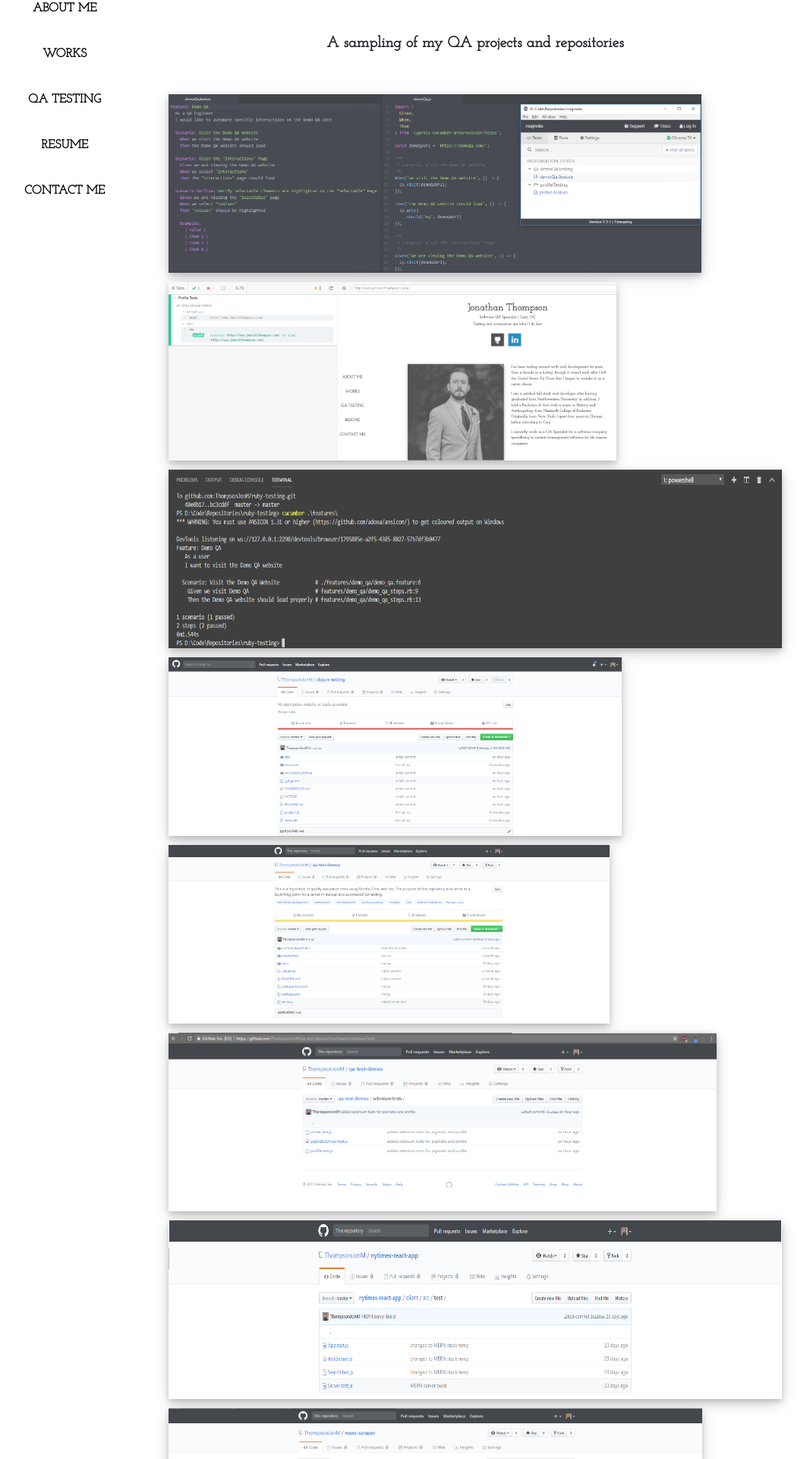
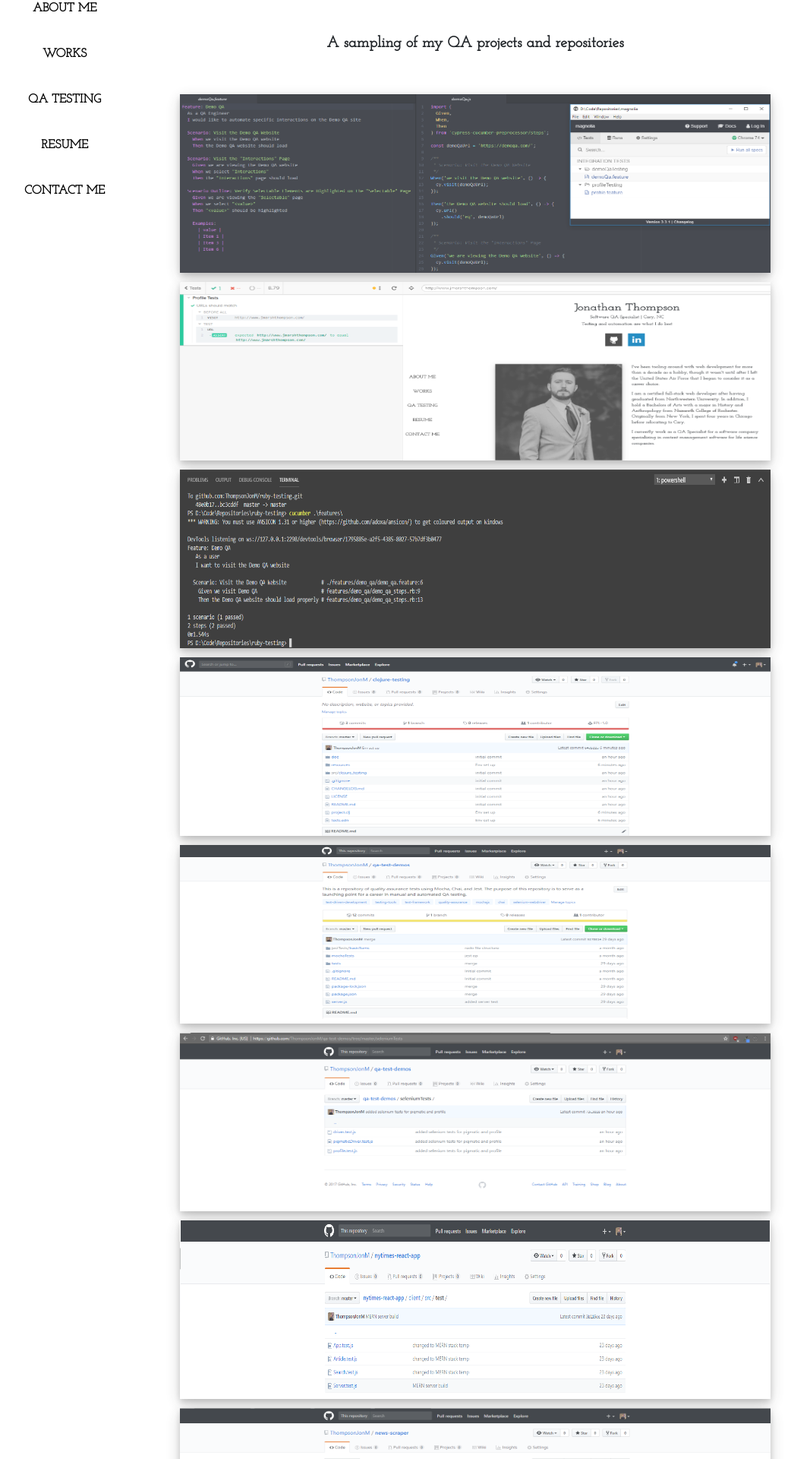
Before and after one commit to ThompsonJonM/personal-website, a React (Create React App) app in the folder client/: page /testing in a window 1280 px wide. Shown: the part 337-2257 px from the top of the page at 76% size, without its empty margins (14-1081 px from the left). Built offline with nearby package versions, Linux system fonts and the light colour scheme.

Commit message:
Revert row changes

```diff
--- a/client/src/components/content/Testing.js
+++ b/client/src/components/content/Testing.js
@@ -37,7 +37,7 @@ export default class Testing extends React.Component {
                 <div className="row">
                     <div className="col-12 ml-sm-auto ml-md-auto ml-lg-auto">
                         <div className='row'>
-                            <div className="col-xs-10 col-xs-offset-1 imageBlock">
+                            <div className="col-12 imageBlock">
                                 <Link to="https://github.com/ThompsonJonM/magnolia-acuminata" target='_blank' className="project" name='cypressCucumberTestingLink'>
                                     <div className='row'>
                                         <img src={cypressCucumberTesting} alt="cypress cucumber testing display" className="img-fluid projectImg" name='cypressCucumberTestingImg'/>
@@ -56,7 +56,7 @@ export default class Testing extends React.Component {
                 <div className="row">
                     <div className="col-12 ml-sm-auto ml-md-auto ml-lg-auto">
                         <div className='row'>
-                            <div className="col-xs-10 col-xs-offset-1 imageBlock">
+                            <div className="col-12 imageBlock">
                                 <Link to="https://github.com/ThompsonJonM/dendrology" target='_blank' className="project" name='cypressTestingLink'>
                                     <div className='row'>
                                         <img src={cypressTesting} alt="cypress testing display" className="img-fluid projectImg" name='cypressTestingImg'/>
@@ -75,7 +75,7 @@ export default class Testing extends React.Component {
                 <div className="row">
                     <div className="col-12 ml-sm-auto ml-md-auto ml-lg-auto">
                         <div className='row'>
-                            <div className="col-xs-10 col-xs-offset-1 imageBlock">
+                            <div className="col-12 imageBlock">
                                 <Link to="https://github.com/ThompsonJonM/ruby-testing" target='_blank' className="project" name='rubyTestingLink'>
                                     <div className='row'>
                                         <img src={rubyTesting} alt="ruby testing display" className="img-fluid projectImg" name='rubyTestingImg'/>
@@ -94,7 +94,7 @@ export default class Testing extends React.Component {
                 <div className="row">
                     <div className="col-12 ml-sm-auto ml-md-auto ml-lg-auto">
                         <div className='row'>
-                            <div className="col-xs-10 col-xs-offset-1 imageBlock">
+                            <div className="col-12 imageBlock">
                                 <Link to="https://github.com/ThompsonJonM/clojure-testing" target='_blank' className="project" name='clojureTestingLink'>
                                     <div className='row'>
                                         <img src={clojureTesting} alt="clojure testing display" className="img-fluid projectImg" name='clojureTestingImg'/>
@@ -113,7 +113,7 @@ export default class Testing extends React.Component {
                 <div className="row">
                     <div className="col-12 ml-sm-auto ml-md-auto ml-lg-auto">
                         <div className='row'>
-                            <div className="col-xs-10 col-xs-offset-1 imageBlock">
+                            <div className="col-12 imageBlock">
                                 <Link to="https://github.com/ThompsonJonM/qa-test-demos" target='_blank' className="project" name='qaDemosLink'>
                                     <div className='row'>
                                         <img src={qaDemos} alt="qa demos testing display" className="img-fluid projectImg" name='qaDemosImg'/>
@@ -132,7 +132,7 @@ export default class Testing extends React.Component {
                 <div className="row">
                     <div className="col-12 ml-sm-auto ml-md-auto ml-lg-auto">
                         <div className='row'>
-                            <div className="col-xs-10 col-xs-offset-1 imageBlock">
+                            <div className="col-12 imageBlock">
                                 <Link to="https://github.com/ThompsonJonM/qa-test-demos/tree/master/seleniumTests" target='_blank' className="project" name='seleniumDemosLink'>
                                     <div className='row'>
                                         <img src={seleniumDemos} alt="selenium demos testing display" className="img-fluid projectImg" name='seleniumDemosImg'/>
@@ -151,7 +151,7 @@ export default class Testing extends React.Component {
                 <div className="row">
                     <div className="col-12 ml-sm-auto ml-md-auto ml-lg-auto">
                         <div className='row'>
-                            <div className="col-xs-10 col-xs-offset-1 imageBlock">
+                            <div className="col-12 imageBlock">
                                 <Link to="https://github.com/ThompsonJonM/nytimes-react-app/tree/master/client/src/test" target='_blank' className="project" name='nytimesDemoLink'>
                                     <div className='row'>
                                         <img src={nytimes} alt="nytimes testing display" className="img-fluid projectImg" name='nytimesDemoImg'/>
@@ -170,7 +170,7 @@ export default class Testing extends React.Component {
                 <div className="row">
                     <div className="col-12 ml-sm-auto ml-md-auto ml-lg-auto">
                         <div className='row'>
-                            <div className="col-xs-10 col-xs-offset-1 imageBlock">
+                            <div className="col-12 imageBlock">
                                 <Link to="https://github.com/ThompsonJonM/news-scraper/tree/master/testing" target='_blank' className="project" name='scraperDemoLink'>
                                     <div className='row'>
                                         <img src={scraper} alt="scraper testing display" className="img-fluid projectImg" name='scraperDemoImg'/>
```
Also changed, not shown: 7 other files (tests, documents, lock files or other folders).
